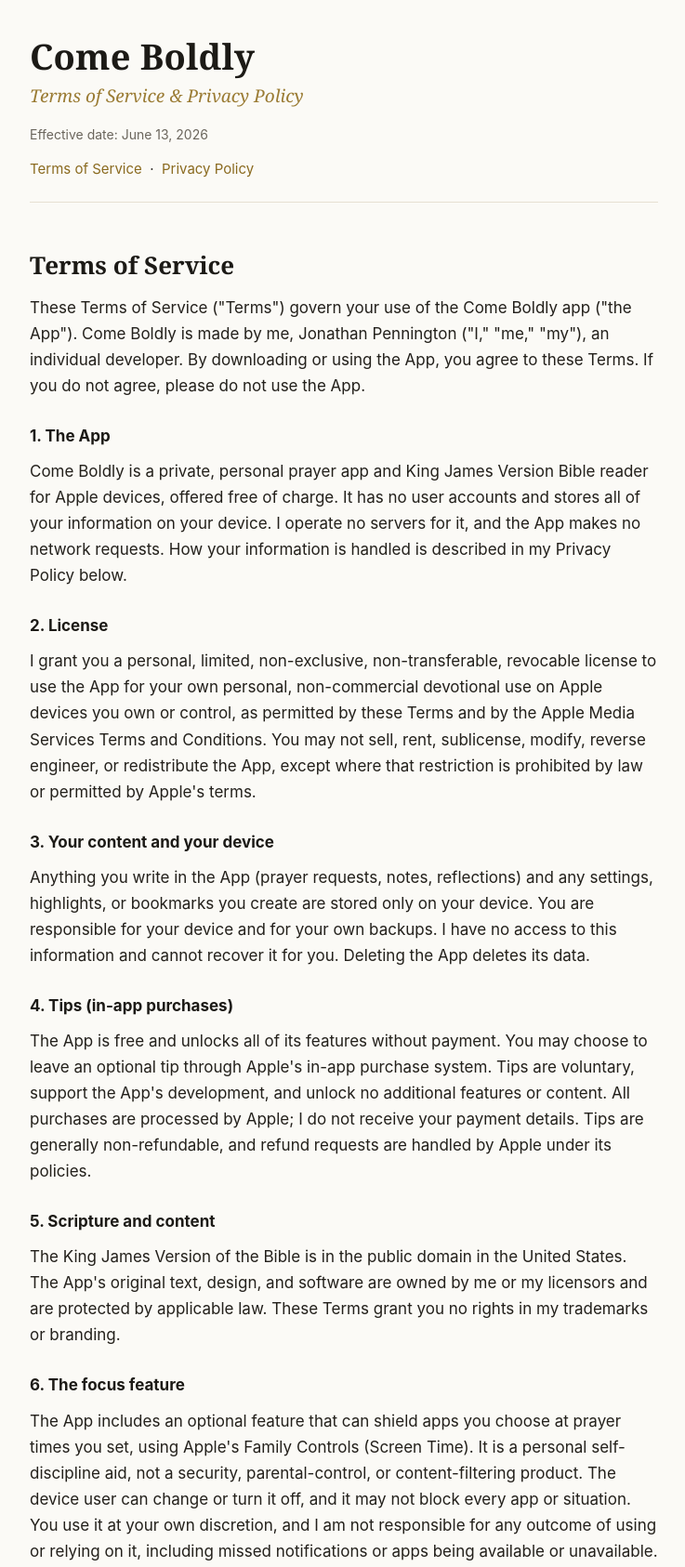
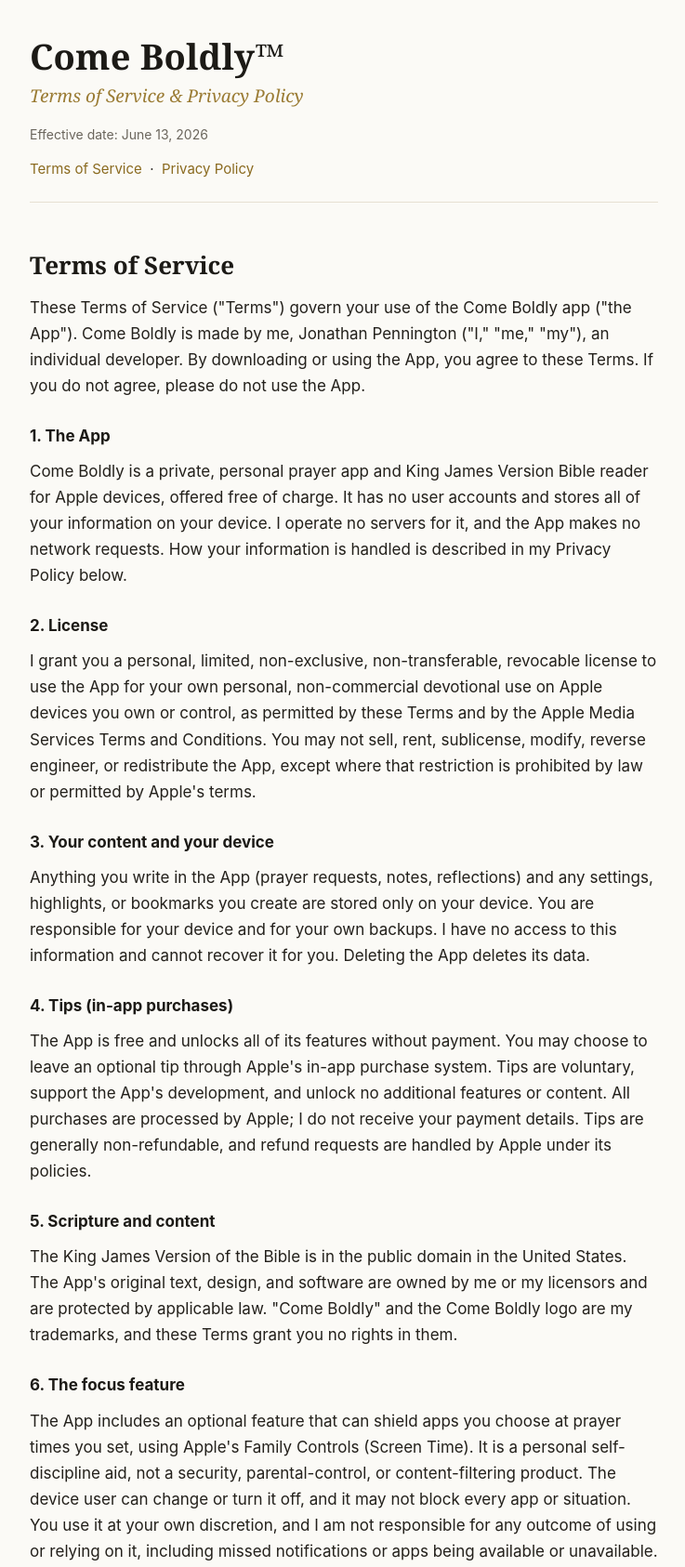
Before and after one commit to ComeBoldly/comeboldly.github.io, a plain HTML site: page index.html in a window 1280 px wide. Shown: the top 1686 px of the page at 93% size, without its empty margins (270-1007 px from the left). Drawn offline with Linux system fonts and the light colour scheme.

Commit message:
Mark Come Boldly as a trademark and name the marks in the IP clause

```diff
--- a/index.html
+++ b/index.html
@@ -47,7 +47,7 @@
 <body>
 <main class="wrap">
   <header>
-    <h1>Come Boldly</h1>
+    <h1>Come Boldly&trade;</h1>
     <p class="sub">Terms of Service &amp; Privacy Policy</p>
     <p class="eff">Effective date: June 13, 2026</p>
     <nav class="toc"><a href="#terms">Terms of Service</a> &nbsp;&middot;&nbsp; <a href="#privacy">Privacy Policy</a></nav>
@@ -70,7 +70,7 @@
     <p>The App is free and unlocks all of its features without payment. You may choose to leave an optional tip through Apple's in-app purchase system. Tips are voluntary, support the App's development, and unlock no additional features or content. All purchases are processed by Apple; I do not receive your payment details. Tips are generally non-refundable, and refund requests are handled by Apple under its policies.</p>
 
     <h3>5. Scripture and content</h3>
-    <p>The King James Version of the Bible is in the public domain in the United States. The App's original text, design, and software are owned by me or my licensors and are protected by applicable law. These Terms grant you no rights in my trademarks or branding.</p>
+    <p>The King James Version of the Bible is in the public domain in the United States. The App's original text, design, and software are owned by me or my licensors and are protected by applicable law. "Come Boldly" and the Come Boldly logo are my trademarks, and these Terms grant you no rights in them.</p>
 
     <h3>6. The focus feature</h3>
     <p>The App includes an optional feature that can shield apps you choose at prayer times you set, using Apple's Family Controls (Screen Time). It is a personal self-discipline aid, not a security, parental-control, or content-filtering product. The device user can change or turn it off, and it may not block every app or situation. You use it at your own discretion, and I am not responsible for any outcome of using or relying on it, including missed notifications or apps being available or unavailable.</p>
```
